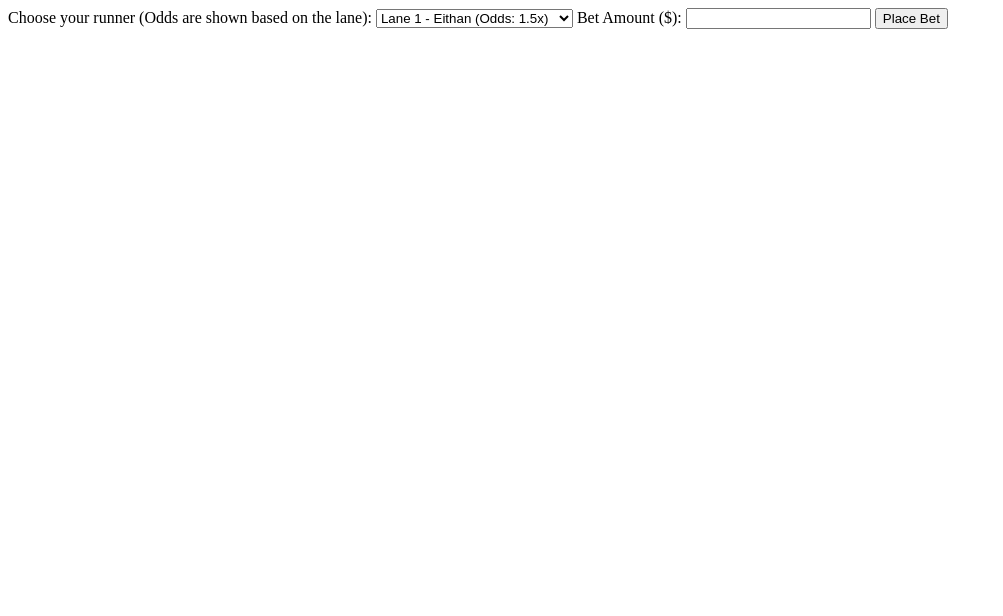
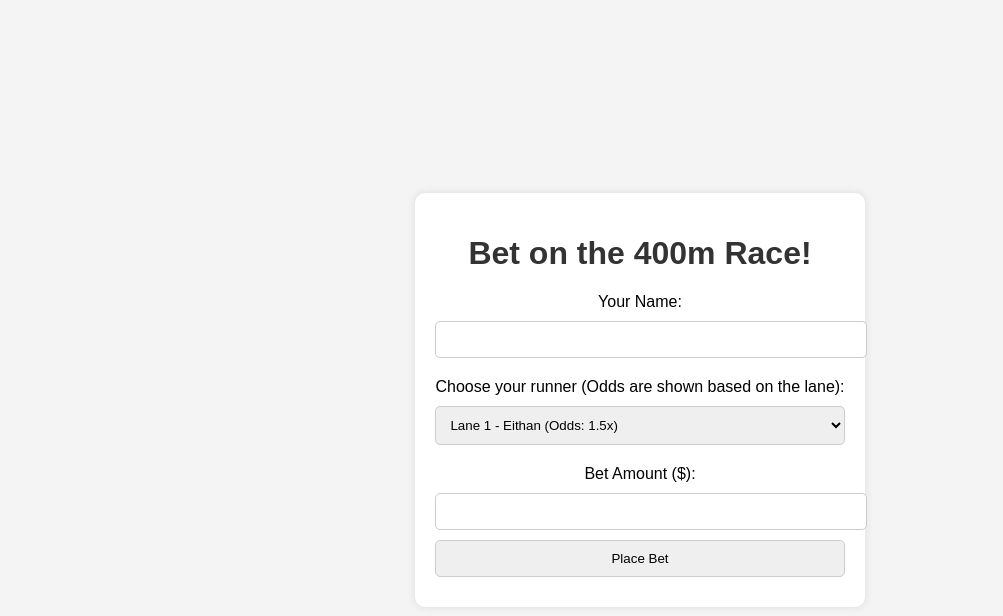
Before and after one commit to EithanTuy/bet, a plain HTML site: page index.html in a window 1280 px wide. Shown: the whole page, without its empty margins (0-1003 px from the left). Drawn offline with Linux system fonts and the light colour scheme.

Commit message:
Update index.html

```diff
--- a/index.html
+++ b/index.html
@@ -1,4 +1,50 @@
+<!DOCTYPE html>
+<html lang="en">
+<head>
+    <meta charset="UTF-8">
+    <meta name="viewport" content="width=device-width, initial-scale=1.0">
+    <title>400m Race Betting</title>
+    <link rel="stylesheet" href="styles.css">
+    <style>
+        body {
+            font-family: Arial, sans-serif;
+            background-color: #f4f4f4;
+            display: flex;
+            justify-content: center;
+            align-items: center;
+            height: 100vh;
+            margin: 0;
+        }
+        .betting-form {
+            background-color: white;
+            padding: 20px;
+            border-radius: 10px;
+            box-shadow: 0 0 10px rgba(0, 0, 0, 0.1);
+            text-align: center;
+        }
+        h1 {
+            color: #333;
+        }
+        label {
+            display: block;
+            margin: 10px 0;
+        }
+        select, input[type="number"], input[type="text"], input[type="submit"] {
+            padding: 10px;
+            border-radius: 5px;
+            border: 1px solid #ccc;
+            margin-bottom: 10px;
+            width: 100%;
+        }
+    </style>
+</head>
+<body>
+    <div class="betting-form">
+        <h1>Bet on the 400m Race!</h1>
         <form action="https://script.google.com/macros/s/AKfycbyrzGrIaQZ0IPWcLXbm6TLUrmhGP4rU7xy6-r10If8/dev" method="POST">
+            <label for="name">Your Name:</label>
+            <input type="text" id="name" name="name" required>
+
             <label for="runner">Choose your runner (Odds are shown based on the lane):</label>
             <select id="runner" name="runner">
                 <option value="Eithan">Lane 1 - Eithan (Odds: 1.5x)</option>
@@ -16,3 +62,6 @@
 
             <input type="submit" value="Place Bet">
         </form>
+    </div>
+</body>
+</html>
```
Lines whose indentation alone changed are shown as unchanged.
